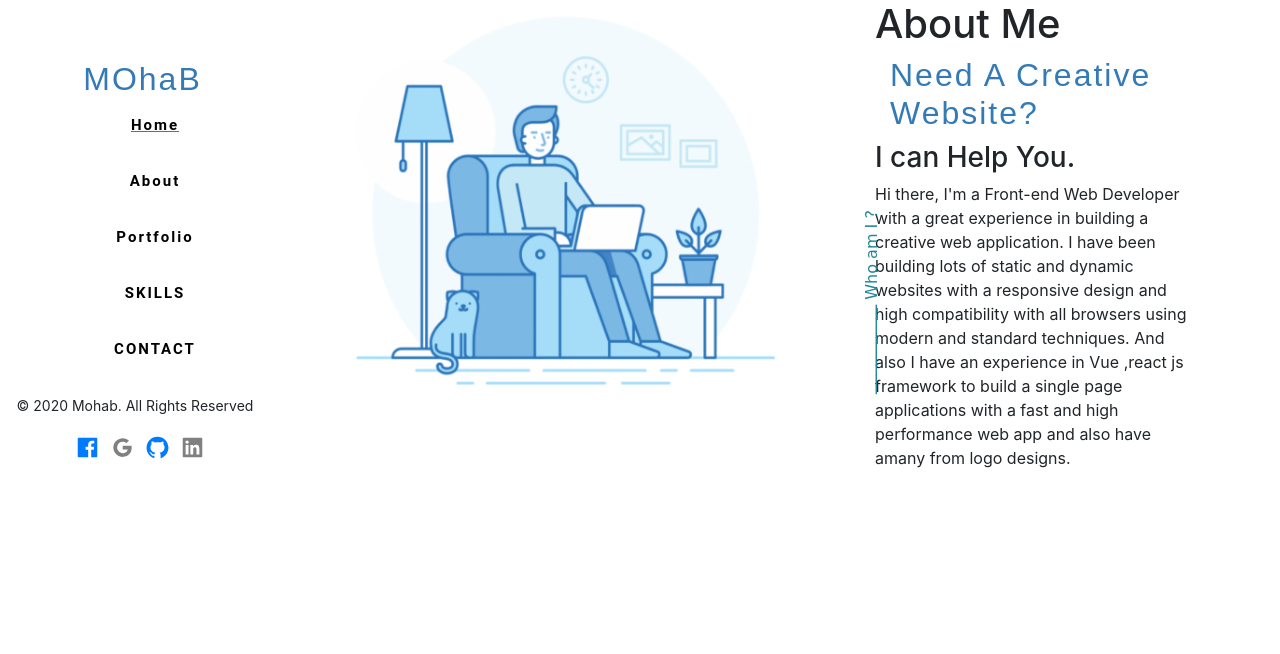
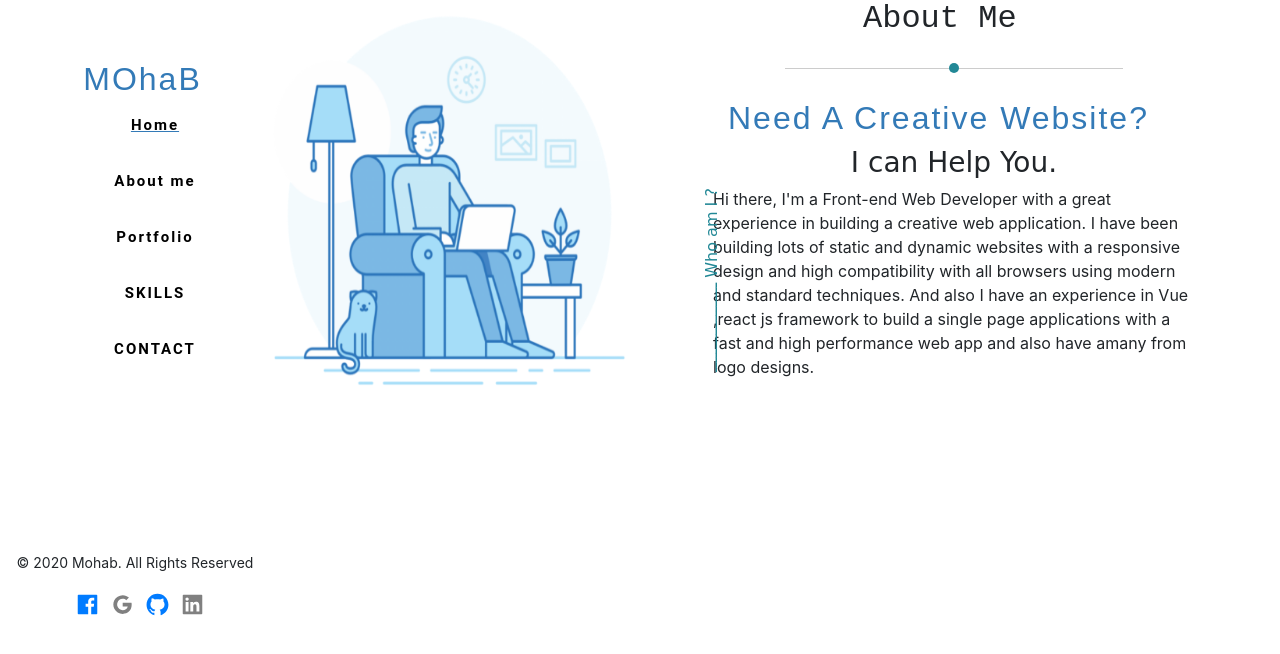
Before and after one commit to mohabElhpashy/Resume, a React (Create React App) app: page /Aboutme in a window 1280 px wide. Shown: the top 654 px of the page. Built offline with nearby package versions, Linux system fonts and the light colour scheme.

Commit message:
add aos_animation

```diff
--- a/package.json
+++ b/package.json
@@ -6,6 +6,7 @@
     "@testing-library/jest-dom": "^5.11.9",
     "@testing-library/react": "^11.2.5",
     "@testing-library/user-event": "^12.7.0",
+    "aos": "^2.3.4",
     "bootstrap": "^4.6.0",
     "react": "^17.0.1",
     "react-bootstrap": "^1.4.3",
--- a/src/App.js
+++ b/src/App.js
@@ -20,7 +20,7 @@ class App extends Component {
       this.setState({
         loading_page: false,
       });
-    }, 2000);
+    }, 1000);
   }
   render() {
     return this.state.loading_page ? (
--- a/src/Components/AboutMe/AboutMe.css
+++ b/src/Components/AboutMe/AboutMe.css
@@ -1,21 +1,65 @@
-.about_me_contain span {
-  color: #228896;
+.about_me_contain {
+  width: 100%;
 }
 .about_text {
   content: attr(data-tag);
   position: absolute;
-  top: 290px;
-  left: -80px;
+  top: 268px;
+  left: -93px;
   font-family: "Comic Sans MS";
   transform: rotate(-90deg);
   font-style: bold;
   color: #228896;
 }
-
+.main_divv {
+  margin-left: 130px;
+}
+.line {
+  position: relative;
+  margin: 30px auto;
+  width: 70%;
+  height: 1px;
+  background-color: #ccc;
+}
+.line:after {
+  content: "";
+  position: absolute;
+  top: -5px;
+  left: 50%;
+  width: 10px;
+  height: 10px;
+  border-radius: 50%;
+  transform: translateX(-50%);
+  -webkit-transform: translateX(-50%);
+  background-color: #228896;
+}
+*:before,
+*:after {
+  -webkit-box-sizing: border-box;
+  -moz-box-sizing: border-box;
+  box-sizing: border-box;
+}
 @media (max-width: 900px) {
   .about_text {
-    position: absolute;
-    top: 220px;
-    left: -75px;
+    /* position: absolute; */
+    top: 310px;
+    left: -83px;
+  }
+  .main_divv {
+    margin-left: 0px;
+  }
+
+  .about_me_contain {
+    text-align: center;
   }
 }
+.fh5co-heading {
+  font-size: 2em;
+  margin-left: 150px;
+  font-family: Andale Mono, monospace;
+}
+.fh5coo-heading {
+  font-size: 1.75rem;
+  font-family: Comic Sans MS;
+  text-align: center;
+}
--- a/src/Components/AboutMe/AboutMe.js
+++ b/src/Components/AboutMe/AboutMe.js
@@ -1,6 +1,9 @@
 import "./AboutMe.css";
 import { Component } from "react";
-import { Button, Container, Row, Col, Card } from "react-bootstrap";
+import { Container, Row, Col } from "react-bootstrap";
+import Aos from "aos";
+import "aos/dist/aos.css";
+
 import about_img from "../../img/about_img.jpg";
 
 // import { IoMdReorder } from "react-icons/io";
@@ -12,23 +15,31 @@ import about_img from "../../img/about_img.jpg";
 // } from "react-icons/ai";
 
 class AboutMe extends Component {
+  componentDidMount() {
+    Aos.init({ duration: 2000 });
+  }
   render() {
     return (
-      <div className="about_me_contain">
       <Container>
         <Row>
           <Col>
+            <div className="main_divv">
               <img
-                className="main_div"
+                data-aos="fade-right"
                 alt="sora"
-                style={{ width: "560px", height: "401px" }}
+                style={{ width: "468px", height: "401px" }}
                 src={about_img}
               />
+            </div>
           </Col>
           <Col>
-              <div>
-                <h1 class="fh5co-heading">About Me</h1>
-                <div class="line"></div>
+            <div data-aos="fade-left">
+              <h1 className="fh5co-heading">About Me</h1>
+              {/* <div
+                class="line"
+                style={{ position: "relative", bottom: "30px" }}
+              ></div> */}
+              <div className="line"></div>
               <div
                 data-v-3256f486=""
                 data-tag="Who am I?"
@@ -38,6 +49,7 @@ class AboutMe extends Component {
               </div>
               <h2>Need A Creative Website?</h2>
               <h3
+                className="fh5coo-heading"
                 //       style="
                 //  position: relative;
                 //  color: #000;
@@ -52,20 +64,18 @@ class AboutMe extends Component {
                 I can Help You.
               </h3>
               <p>
-                  Hi there, I'm a Front-end Web Developer with a great
-                  experience in building a creative web application. I have been
-                  building lots of static and dynamic websites with a responsive
-                  design and high compatibility with all browsers using modern
-                  and standard techniques. And also I have an experience in Vue
-                  ,react js framework to build a single page applications with a
-                  fast and high performance web app and also have amany from
-                  logo designs.
+                Hi there, I'm a Front-end Web Developer with a great experience
+                in building a creative web application. I have been building
+                lots of static and dynamic websites with a responsive design and
+                high compatibility with all browsers using modern and standard
+                techniques. And also I have an experience in Vue ,react js
+                framework to build a single page applications with a fast and
+                high performance web app and also have amany from logo designs.
               </p>
             </div>
           </Col>
         </Row>
       </Container>
-      </div>
     );
   }
 }
--- a/src/Components/Navbar/Navbar.css
+++ b/src/Components/Navbar/Navbar.css
@@ -10,7 +10,9 @@
   padding-bottom: 40px;
   transition: all 0.6s;
 }
-
+.fh5co-footer {
+  margin-top: 189px;
+}
 h2 {
   color: #337ab7;
   font-family: "Segoe Print", Arial, sans-serif;
--- a/src/Components/Navbar/Navbar.js
+++ b/src/Components/Navbar/Navbar.js
@@ -34,7 +34,7 @@ class Nnavbar extends Component {
                 <a href="/">Home</a>
               </li>
               <li>
-                <a href="/Aboutme">About</a>
+                <a href="/Aboutme">About me</a>
               </li>
               <li>
                 <a href="Portfolio">Portfolio</a>
@@ -47,7 +47,7 @@ class Nnavbar extends Component {
               </li>
             </ul>
           </div>
-          <div class="fh5co-footer">
+          <div className="fh5co-footer">
             <p>
               <small>© 2020 Mohab. All Rights Reserved</small>
             </p>
--- a/src/Components/Welcome/Welcome_page.js
+++ b/src/Components/Welcome/Welcome_page.js
@@ -1,6 +1,6 @@
 import "./Welcome_page.css";
 import { Component } from "react";
-import img1 from "../../img/diego-ph-5LOhydOtTKU-unsplash.jpg";
+import img1 from "../../img/steal.jpg";
 import img2 from "../../img/vincent-guth-uhoILl3HUZM-unsplash.jpg";
 import { Button, Container, Row, Col, Card } from "react-bootstrap";
 import { AiOutlineArrowDown } from "react-icons/ai";
@@ -9,6 +9,8 @@ import { FaRegPaperPlane } from "react-icons/fa";
 import "bootstrap/dist/css/bootstrap.min.css";
 import html_img from "../../img/html.jpg";
 import ui from "../../img/ui.jpg";
+import Aos from "aos";
+import "aos/dist/aos.css";
 
 class Welcome extends Component {
   state = {
@@ -16,6 +18,8 @@ class Welcome extends Component {
     index: 0,
   };
   componentDidMount() {
+    Aos.init({ duration: 2000 });
+
     if (this.state.index === 1) this.setState({ index: 0 });
     setInterval(() => {
       this.setState({
@@ -55,7 +59,7 @@ class Welcome extends Component {
         <Container>
           <Row>
             <Col>
-              <div className="main_div">
+              <div className="main_div" data-aos="fade-right">
                 <div className="fh5co-icon">
                   <FcSettings size={80} enableBackground="gray" color="red" />
                 </div>
@@ -69,7 +73,7 @@ class Welcome extends Component {
               </div>
             </Col>
             <Col>
-              <div className="main_div">
+              <div className="main_div" data-aos="fade-left">
                 <div class="fh5co-icon">
                   <FcSearch size={80} />
                 </div>
@@ -87,7 +91,7 @@ class Welcome extends Component {
 
           <Row>
             <Col>
-              <div className="main_div">
+              <div className="main_div" data-aos="fade-right">
                 <div class="fh5co-icon">
                   <FaRegPaperPlane size={50} />
                 </div>
@@ -102,7 +106,7 @@ class Welcome extends Component {
               </div>
             </Col>
             <Col>
-              <div className="main_div">
+              <div className="main_div" data-aos="fade-left">
                 <div class="fh5co-icon">
                   <FcLineChart size={80} />
                 </div>
@@ -121,7 +125,11 @@ class Welcome extends Component {
           <h2 className="h">VARIOUS SPECIALTIES</h2>
           <Row>
             <Col>
-              <Card className="main_div" style={{ width: "18rem" }}>
+              <Card
+                className="main_div"
+                style={{ width: "18rem" }}
+                data-aos="fade-up"
+              >
                 <Card.Img variant="top" src={html_img} />
                 <Card.Body>
                   <Card.Title>WEB DEVELOPMENT</Card.Title>
@@ -136,7 +144,11 @@ class Welcome extends Component {
               </Card>
             </Col>
             <Col>
-              <Card className="main_div" style={{ width: "18rem" }}>
+              <Card
+                className="main_div"
+                style={{ width: "18rem" }}
+                data-aos="fade-down"
+              >
                 <Card.Img variant="top" src={ui} />
                 <Card.Body>
                   <Card.Title>WEB DESIGN</Card.Title>
```
Also changed, not shown: src/img/steal.jpg (added), 1 other file (tests, documents, lock files or other folders). Lines whose indentation alone changed are shown as unchanged.
